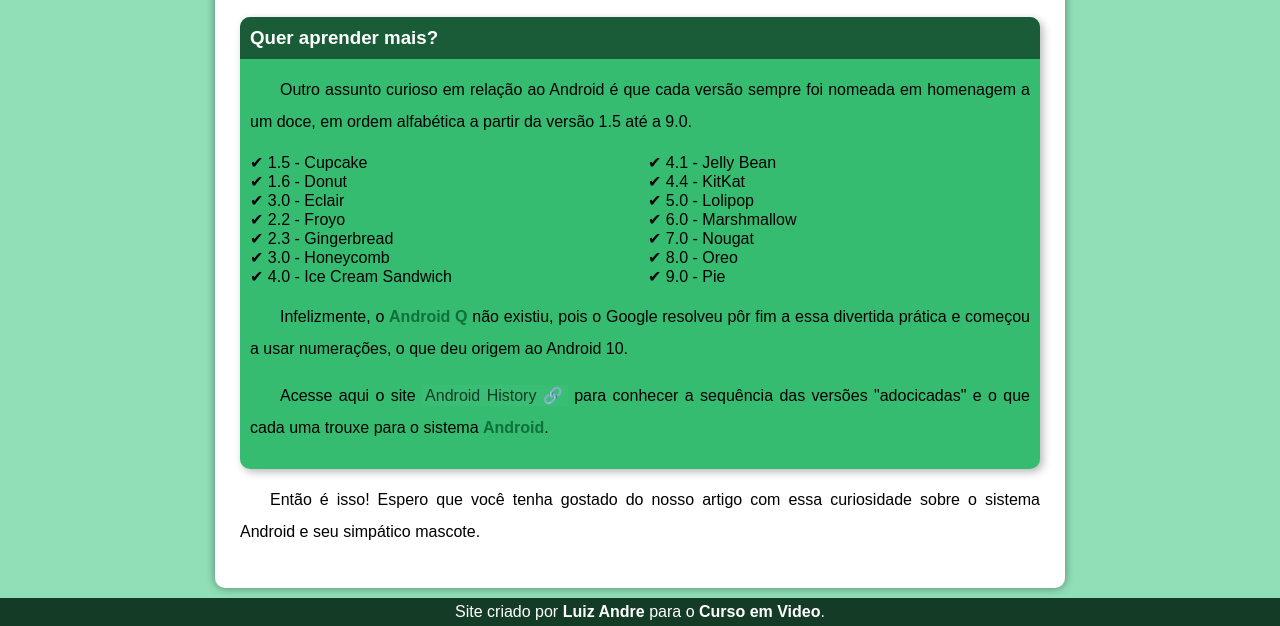
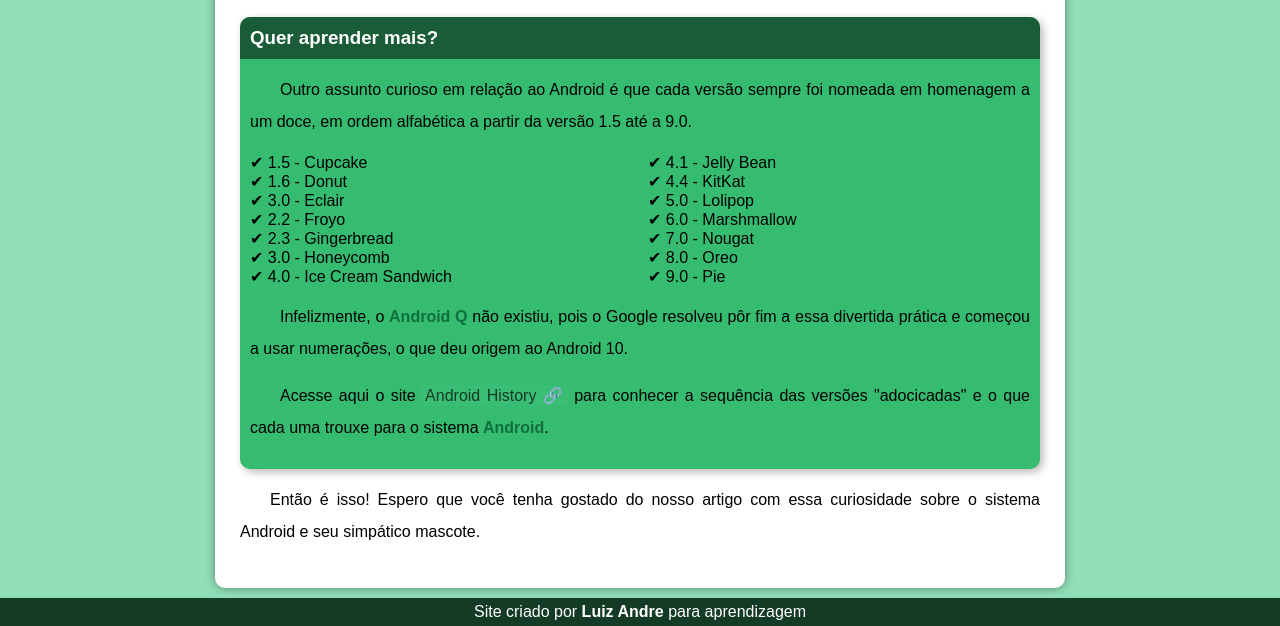
Before and after one commit to LuckysS3/Projeto_Android, a plain HTML site: page index.html in a window 1280 px wide. Shown: the part 2250-2876 px from the top of the page. Drawn offline with Linux system fonts and the light colour scheme.

Commit message:
Update index.html

```diff
--- a/index.html
+++ b/index.html
@@ -98,7 +98,6 @@
             </article>
         </main>
         <footer>
-            Site criado por <a href="#">Luiz Andre</a> para o <a  href="https://www.youtube.com/@CursoemVideo" target="_blank">Curso em Video</a>.
-        </footer>
+            Site criado por <a href="#">Luiz Andre</a> para aprendizagem
     </body>
 </html>
```
